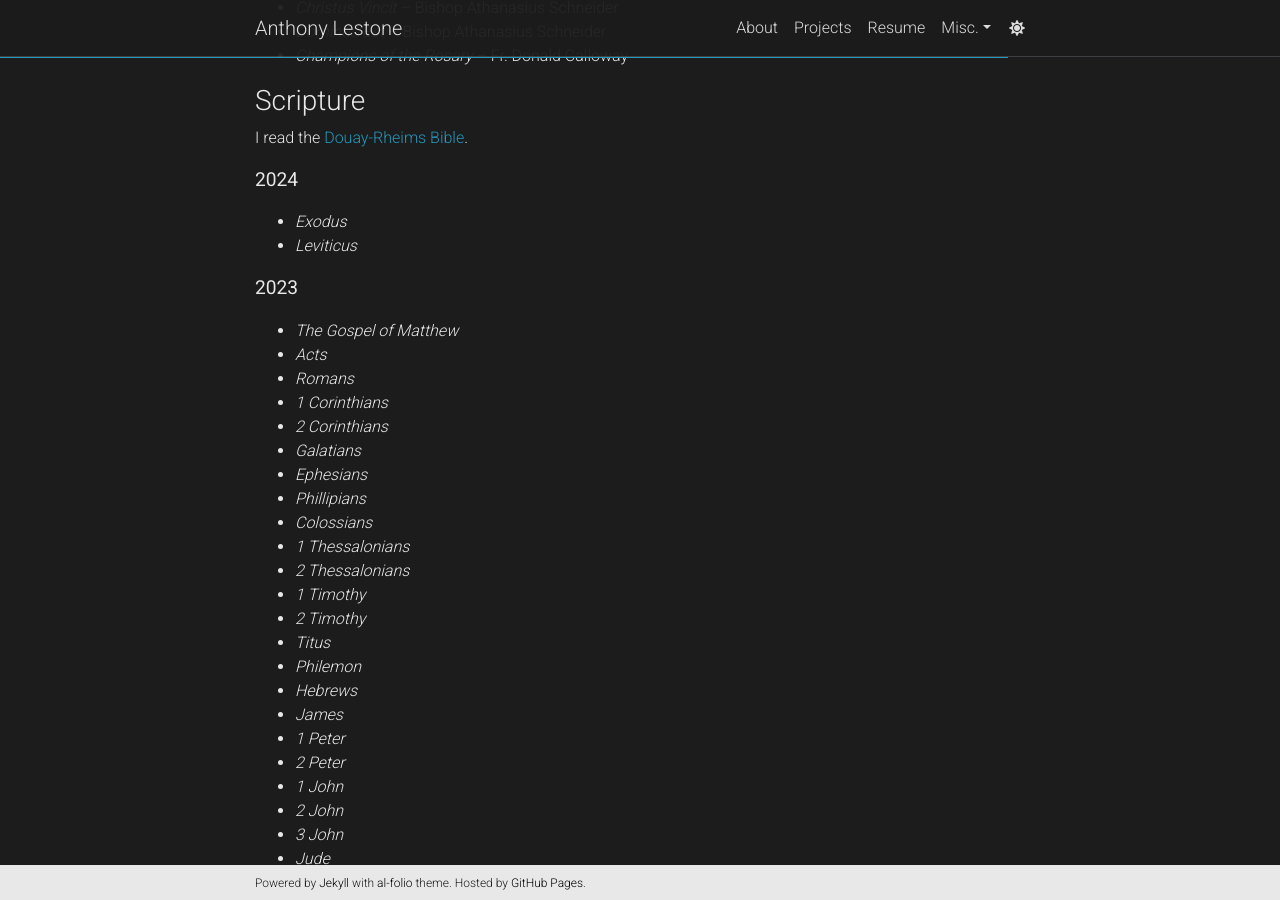
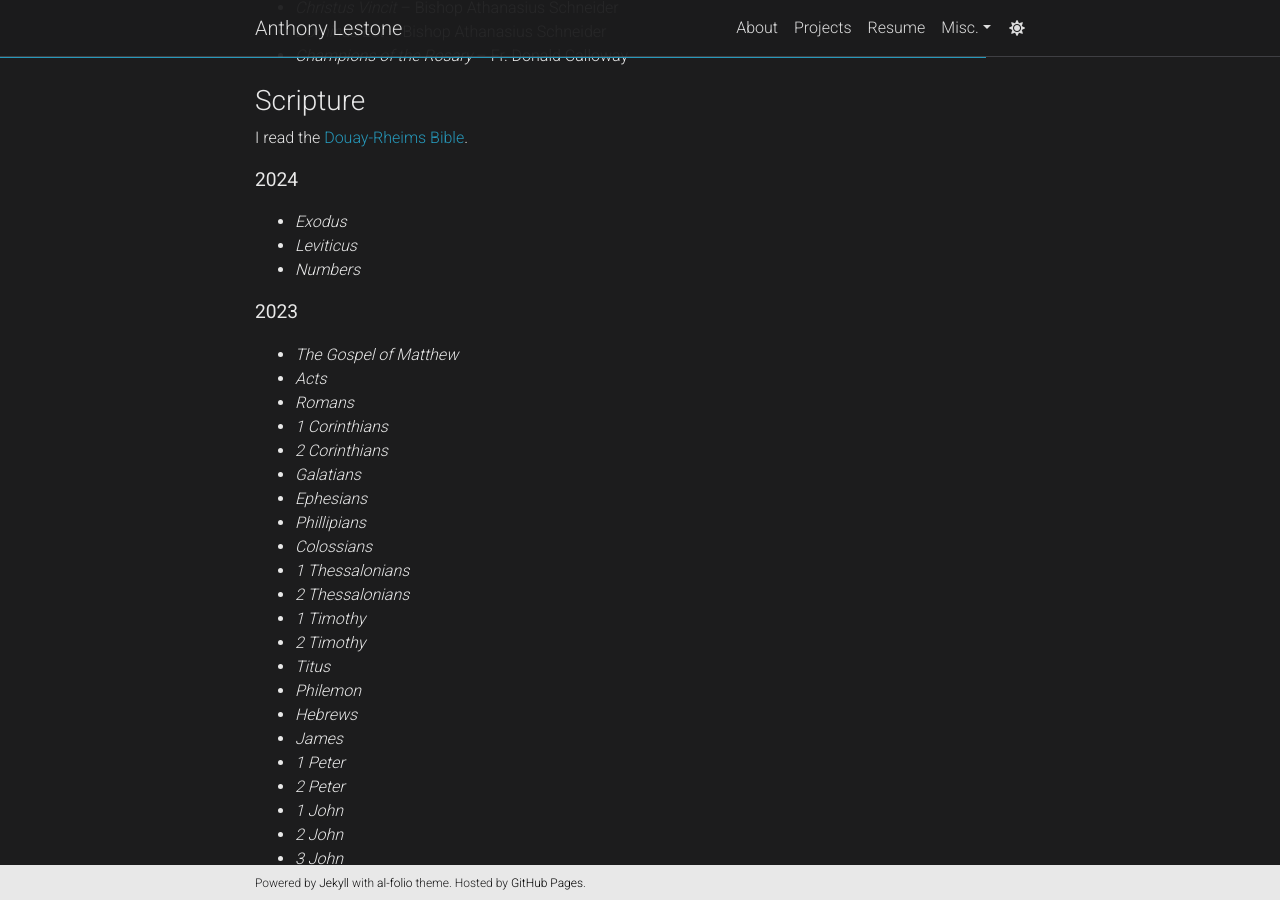
Before and after one commit to anthonylestone/anthonylestone.github.io, a Jekyll site: the page built from _pages/readinglist.md, in a window 1280 px wide and 900 px high, scrolled down 877 px. Built offline with Jekyll 4.4.1, drawn with Linux system fonts in a browser that asks for light colours; comment, search, counter and statistics services are not loaded; a style sheet for code colours, icons or effects is not loaded.

Commit message:
updated reading list

```diff
--- a/_pages/readinglist.md
+++ b/_pages/readinglist.md
@@ -48,6 +48,7 @@
 
 - *Exodus*
 - *Leviticus*
+- *Numbers*
 
 <b><big>2023</big><b>
 
```
